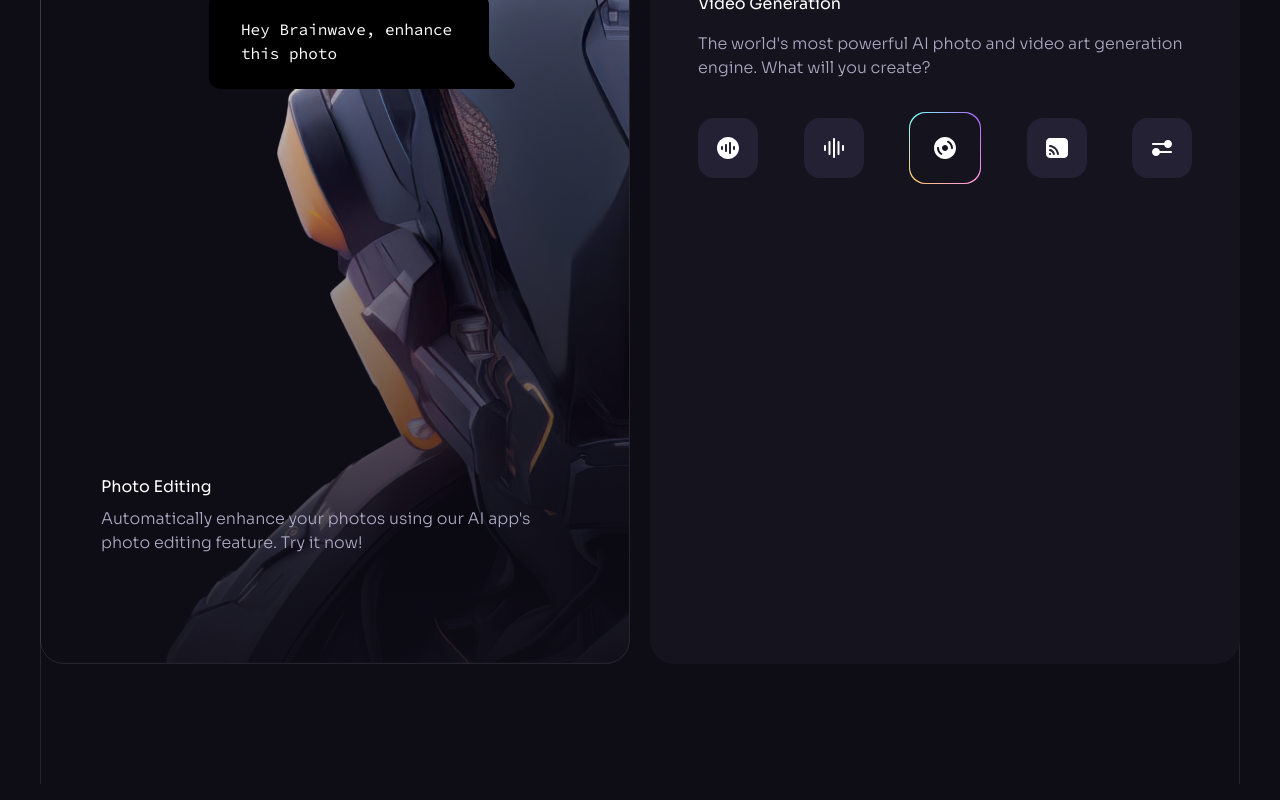
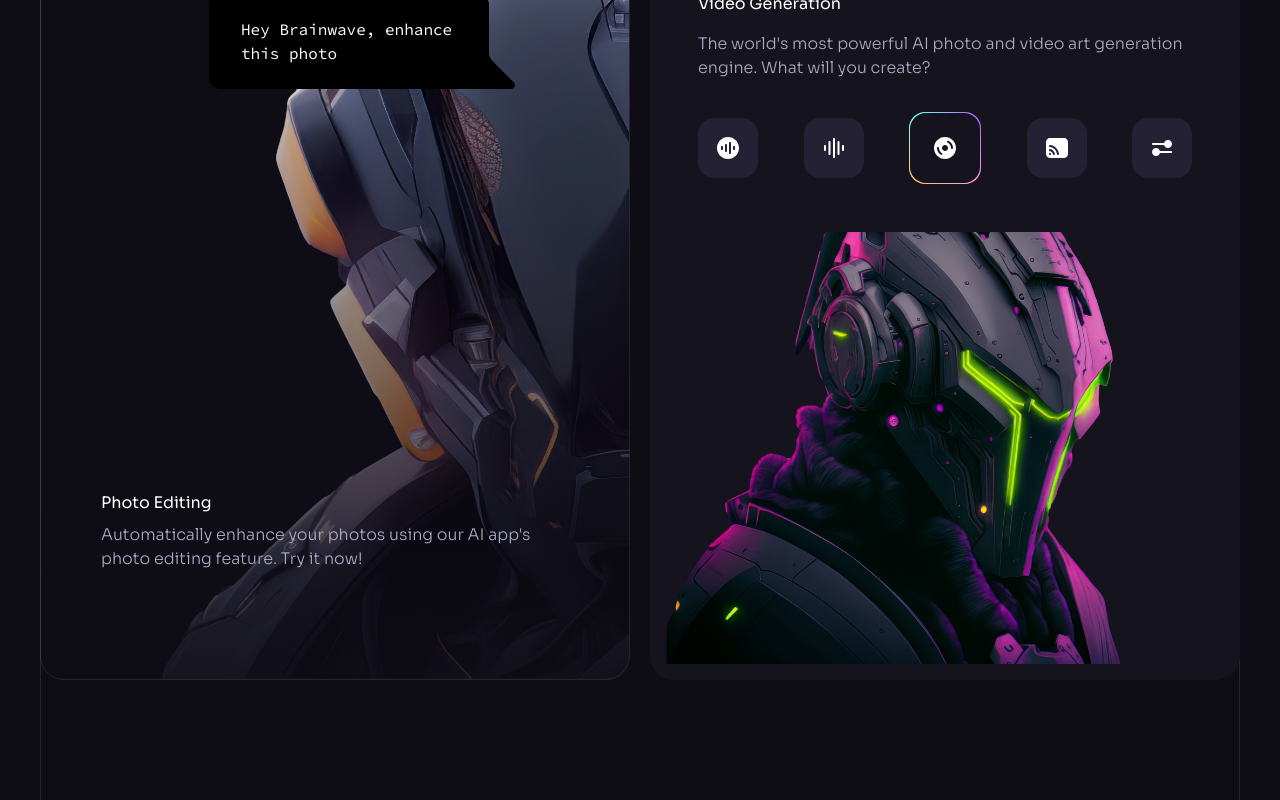
Before and after one commit to ahteshamsalamatansari/sass-ui-react, a React (Vite) app: page / in a window 1280 px wide. Shown: the part 4512-5312 px from the top of the page. Built offline with nearby package versions, Linux system fonts and the light colour scheme.

Commit message:
Third Box WOrking

```diff
--- a/src/components/Services.jsx
+++ b/src/components/Services.jsx
@@ -1,4 +1,4 @@
-import { check, service1, service2 } from "../assets";
+import { check, service1, service2, service3 } from "../assets";
 import Heading from "./Heading";
 import Section from "./Section";
 import { brainwaveServices, brainwaveServicesIcons } from "../constants";
@@ -91,11 +91,14 @@ const Services = () => {
                             : ""
                         }
                       >
-                        <img src={item} />
+                        <img width={24} height={24} alt={item} src={item} />
                       </div>
                     </li>
                   ))}
                 </ul>
+              </div>
+              <div>
+                <img src={service3} alt="" className="w-full h-full object-cover" />
               </div>
             </div>
           </div>
```
